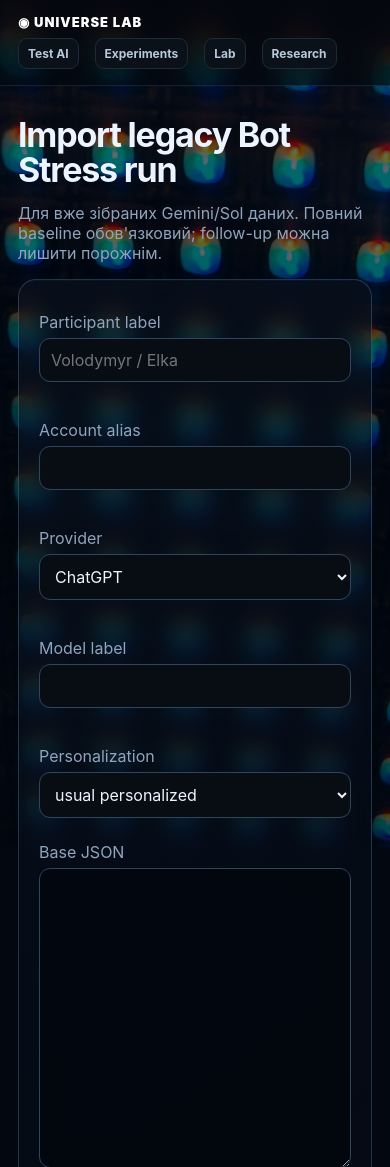
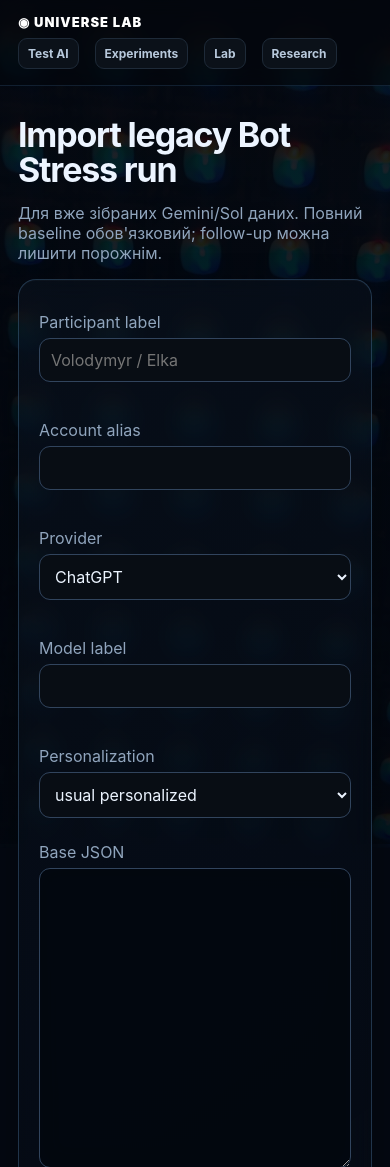
Before and after one commit to allojack69-ops/cognitive-command-center, a Flask app: page /admin/import-bot in a window 390 px wide. Shown: the top 1167 px of the page. Run offline with Flask 3, Linux system fonts and the light colour scheme; the visitor is signed in with stand-in values (Sample User, id 1); tables that the repository leaves empty hold one stand-in row (values such as "Sample post").

Commit message:
style: balance mobile state-field background

```diff
--- a/static/style.css
+++ b/static/style.css
@@ -957,3 +957,22 @@ footer {
 }
 
 /* ===== END MOBILE STATE FIELD FIX v1.9 ===== */
+
+/* ===== MOBILE BACKGROUND BALANCE v2.0 ===== */
+@media (max-width: 700px) {
+  .universe-bg-layer {
+    opacity: .34 !important;
+    filter: saturate(.95) contrast(1.02) brightness(.68) blur(.4px) !important;
+  }
+
+  .universe-bg-veil {
+    background:
+      linear-gradient(
+        180deg,
+        rgba(3,7,14,.50) 0%,
+        rgba(3,7,14,.58) 45%,
+        rgba(3,7,14,.70) 100%
+      ) !important;
+  }
+}
+/* ===== END MOBILE BACKGROUND BALANCE v2.0 ===== */
--- a/templates/base.html
+++ b/templates/base.html
@@ -5,7 +5,7 @@
 <meta name="viewport" content="width=device-width,initial-scale=1">
 <meta name="theme-color" content="#080b10">
 <title>{% block title %}Universe Lab{% endblock %}</title>
-<link rel="stylesheet" href="{{ url_for('static',filename='style.css') }}?v=19">
+<link rel="stylesheet" href="{{ url_for('static',filename='style.css') }}?v=20">
 </head>
 <body>
 <div id="universe-bg-layer" class="universe-bg-layer" aria-hidden="true"
```
